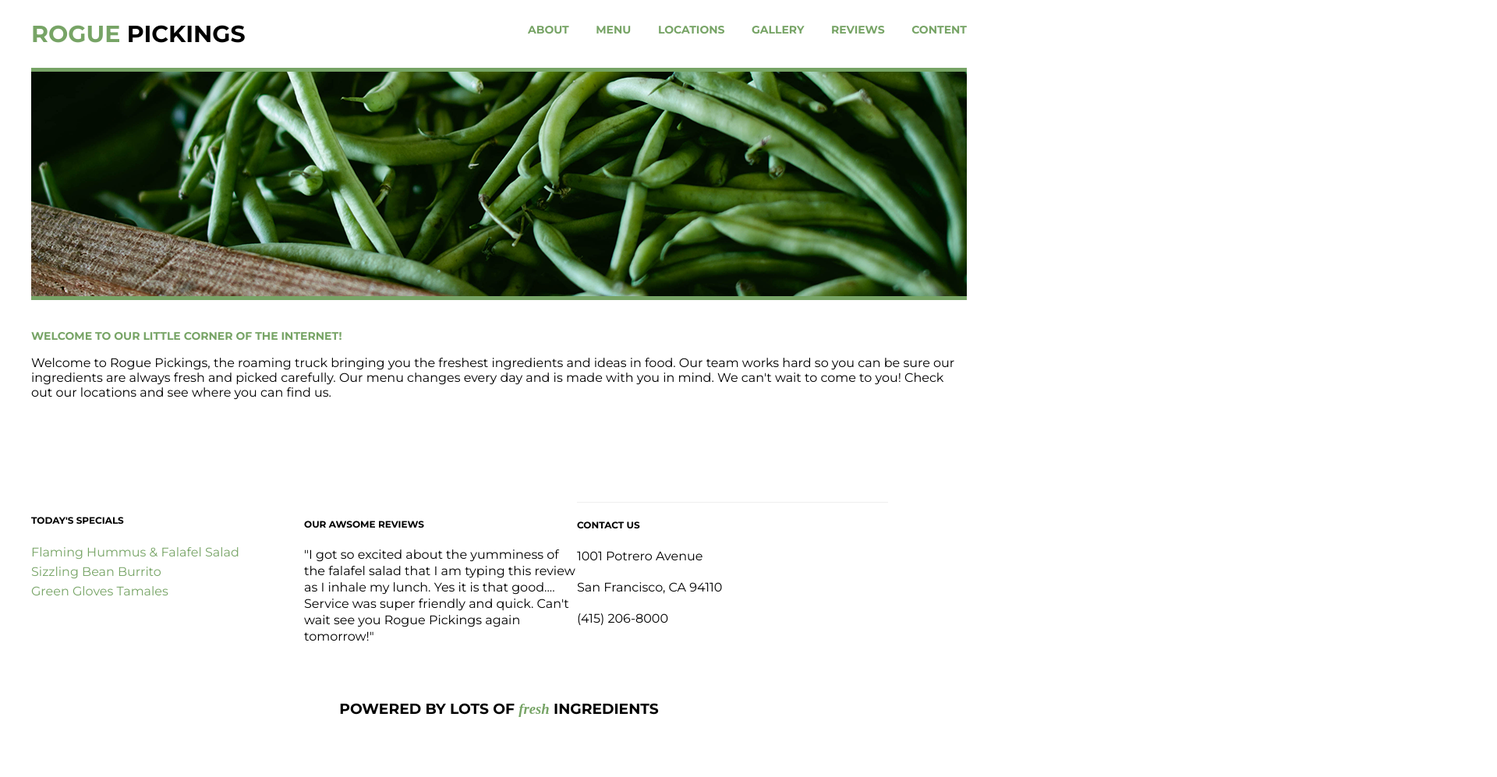
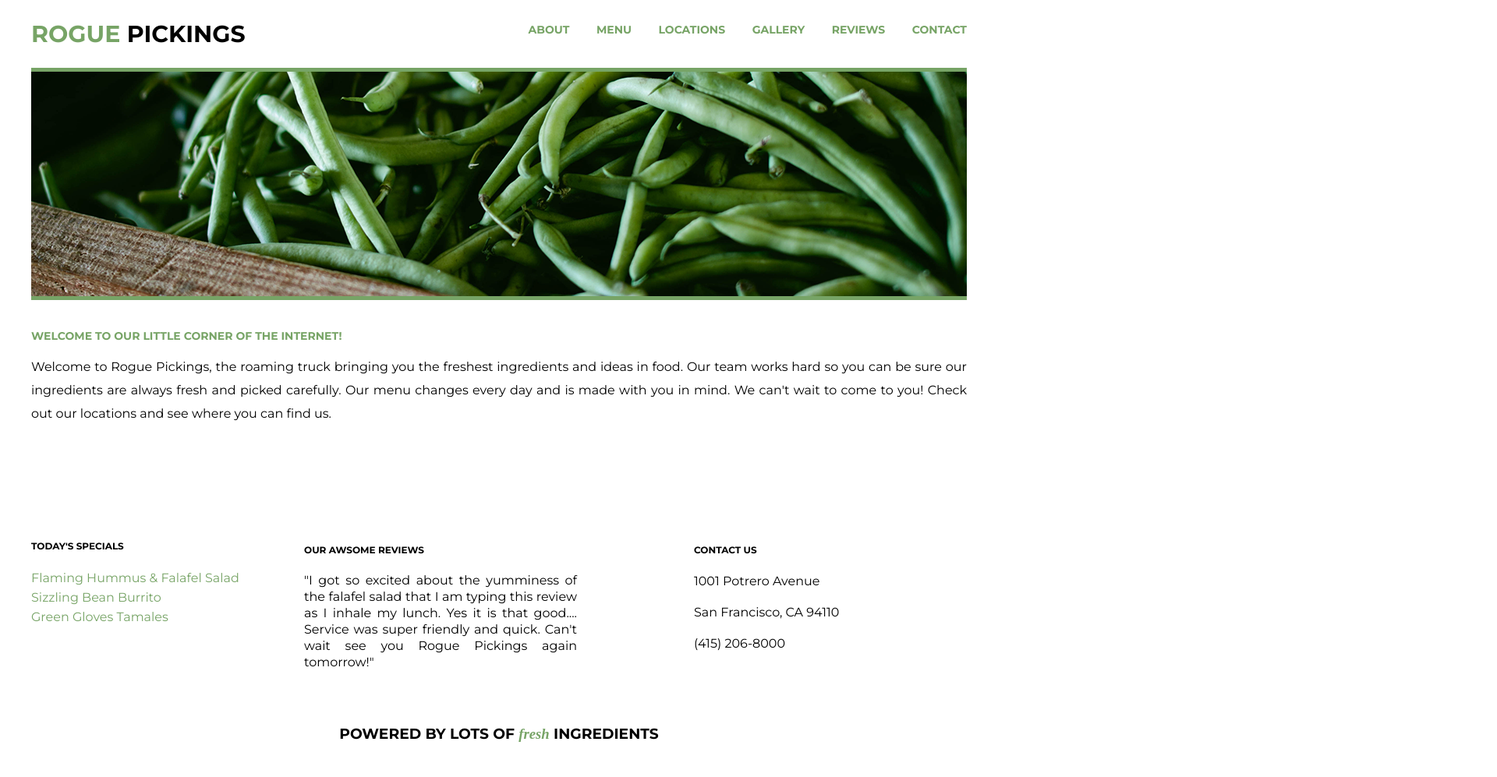
Before and after one commit to kogelmogel/Rogue-Pickings, a plain HTML site: page index.html in a window 1280 px wide. Shown: the top 997 px of the page at 78% size, 1920 px wide, since content can reach past the window. Before the commit the page ends 965 px from the top, so only its background shows below. Drawn offline with Linux system fonts and the light colour scheme.

Commit message:
Changed position of contact section

```diff
--- a/css/main.css
+++ b/css/main.css
@@ -64,6 +64,9 @@ nav ul li a {
 }
 
 img {
+  max-width: 100%;
+  display: block;
+  height: auto;
   border-style: solid;
   border-width: 5px 0px 5px 0px;
   border-color: #77a466;
@@ -76,6 +79,10 @@ img {
 h2 {
   font-size: 14px;
   color: #77a466;
+}
+p {
+  line-height: 30px;
+  text-align: justify;
 }
 
 /*** MENU ***/
@@ -114,7 +121,8 @@ ul {
   width: 399px;
 	height: auto;
 	float: left;
-	border-top: 1px solid #eee;
+	position: relative;
+  left: 150px;
 }
 
 /*** FOOTER ***/
--- a/index.html
+++ b/index.html
@@ -21,7 +21,7 @@
                 <li><a href="#locations">Locations</a></li>
                 <li><a href="#gallery">Gallery</a></li>
                 <li><a href="#reviews">Reviews</a></li>
-                <li><a href="#content">Content</a></li>
+                <li><a href="#contact">Contact</a></li>
               </ul>
             </nav>
           </div>
```
